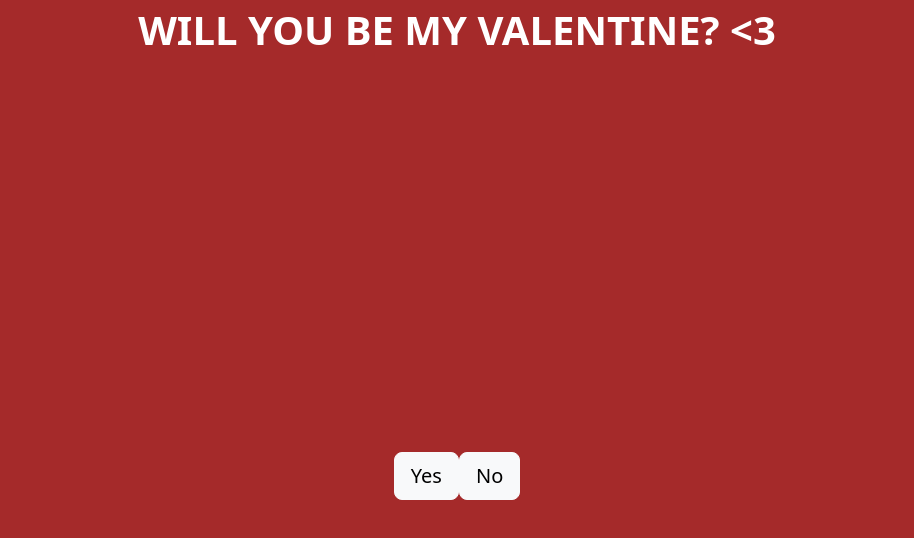
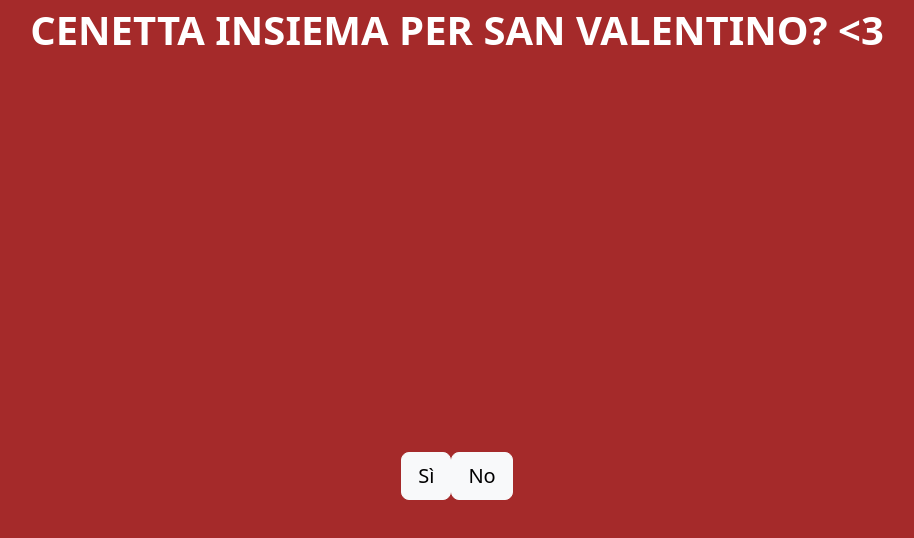
Before and after one commit to Filippo423/Anniversario, a plain HTML site: page index.html in a window 1280 px wide. Shown: the whole page, without its empty margins (183-1097 px from the left). Drawn offline with nearby package versions, Linux system fonts and the light colour scheme.

Commit message:
Update index.html

```diff
--- a/index.html
+++ b/index.html
@@ -10,11 +10,11 @@
 <body style="background-color: brown;">
     <div class="container-fluid">
             <div class="d-flex justify-content-center align-items-center" id="titleDiv">
-                <p class="fw-bold fs-1" id="titleP" style="color: white;">WILL YOU BE MY VALENTINE? &lt3</p>
+                <p class="fw-bold fs-1" id="titleP" style="color: white;">CENETTA INSIEMA PER SAN VALENTINO? &lt3</p>
             </div>
 
             <div class="d-flex justify-content-center align-items-center" id="answerDiv" style="height: 100vh;">
-                <button type="button" id="yesButton" class="btn btn-light btn-lg">Yes</button>
+                <button type="button" id="yesButton" class="btn btn-light btn-lg">Sì</button>
                 <button type="button" id="noButton" class="btn btn-light btn-lg">No</button>
             </div>
     </div>
```
